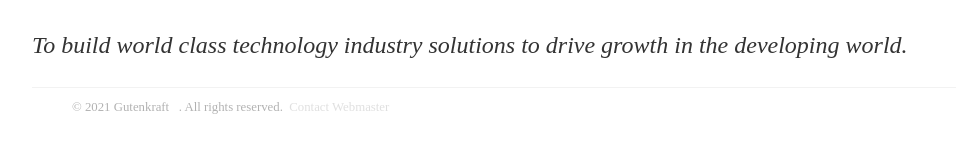
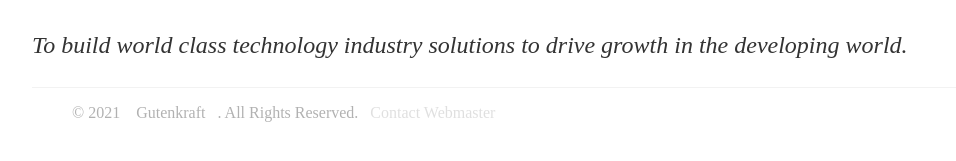
Before and after one commit to oferonmi/datafilik.github.io, a Jekyll site: the page built from index.html, in a window 1280 px wide. Shown: the part 248-409 px from the top of the page, without its empty margins (96-1052 px from the left). Built offline with Jekyll 4.4.1, drawn with Linux system fonts in a browser that asks for light colours.

Commit message:
site edit

```diff
--- a/_includes/footer.html
+++ b/_includes/footer.html
@@ -1,7 +1,7 @@
 <div class="footer" >
 	<ul>
 		<li>
-			&copy; <script>document.write( new Date().getFullYear() );</script> Gutenkraft &nbsp;&nbsp;. All rights reserved.&nbsp;&nbsp;<a href="mailto:datafilik@gmail.com" title="Contact Webmaster">Contact Webmaster</a>
+			&copy; <script>document.write( new Date().getFullYear() );</script> &nbsp;&nbsp; Gutenkraft &nbsp;&nbsp;. All Rights Reserved.&nbsp;&nbsp; <a href="mailto:datafilik@gmail.com" title="Contact Webmaster">Contact Webmaster</a>
 		</li>
 	</ul>
 
--- a/css/main.css
+++ b/css/main.css
@@ -38,7 +38,7 @@ div.footer {
     background-color: rgba(47, 90, 47, 0);
     opacity: 0.3;
     border-top: 1px solid #d5d5d5;
-    font-size: .8em;
+    font-size: 1.0em;
 }
 
 ul.posts {
```
